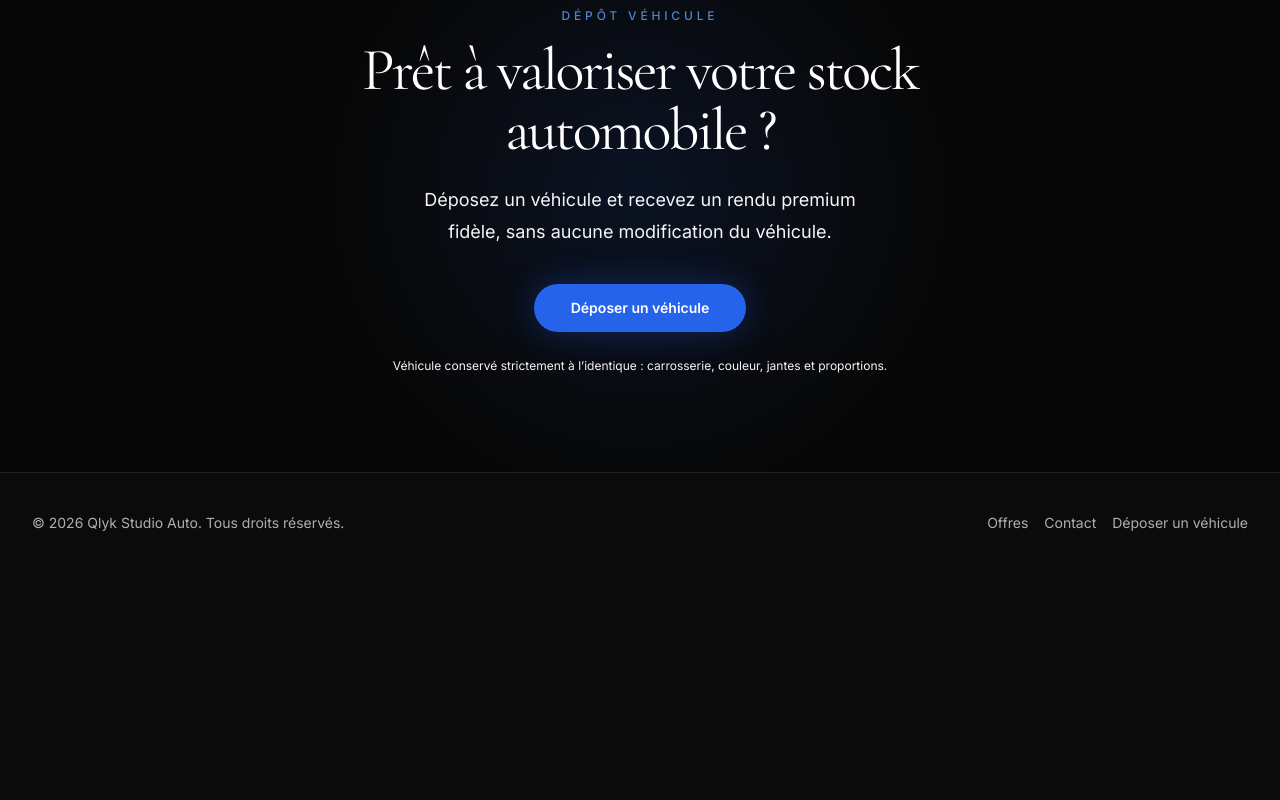
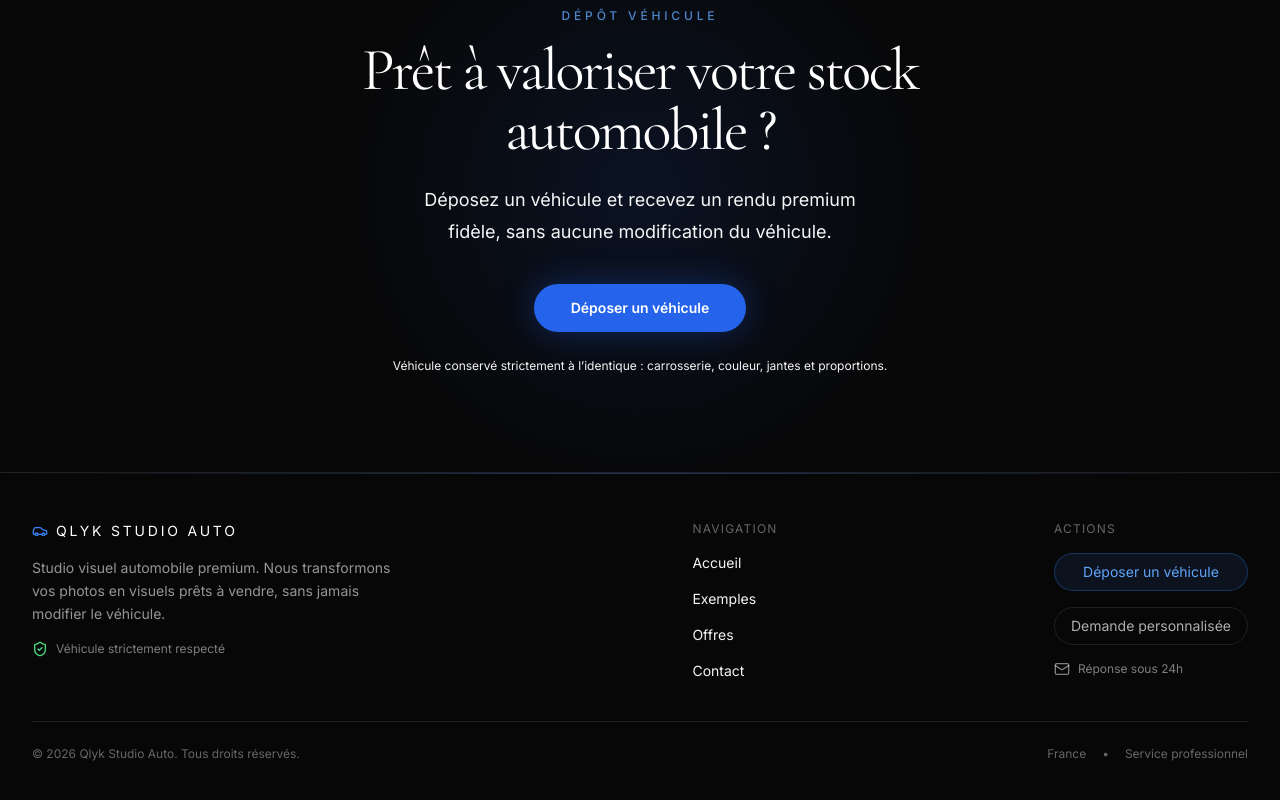
Before and after one commit to arnaudcrestey/qlyk-studio-auto, a Next.js app: page / in a window 1280 px wide. Shown: the part 2840-3640 px from the top of the page. Before the commit the page ends 3413 px from the top, so only its background shows below. Built offline with nearby package versions, Linux system fonts and the light colour scheme.

Commit message:
Update site-footer.tsx

```diff
--- a/components/site-footer.tsx
+++ b/components/site-footer.tsx
@@ -1,20 +1,91 @@
 import Link from 'next/link';
+import { Mail, ShieldCheck, Car } from 'lucide-react';
 
 export function SiteFooter() {
   return (
-    <footer className="border-t border-technical/70 py-10">
-      <div className="container-premium flex flex-col items-center justify-between gap-4 text-center text-sm text-foreground/70 md:flex-row md:text-left">
-        <p>© {new Date().getFullYear()} Qlyk Studio Auto. Tous droits réservés.</p>
-        <div className="flex flex-wrap items-center justify-center gap-4">
-          <Link href="/offres" className="hover:text-white">
+    <footer className="relative border-t border-white/10 bg-[#070707]">
+      {/* Glow subtil premium */}
+      <div className="pointer-events-none absolute inset-x-0 top-0 h-px bg-gradient-to-r from-transparent via-blue-500/40 to-transparent" />
+
+      <div className="container-premium py-12">
+        <div className="flex flex-col gap-10 md:flex-row md:items-start md:justify-between">
+
+          {/* Bloc marque */}
+          <div className="max-w-sm space-y-4">
+            <div className="flex items-center gap-2 text-white">
+              <Car className="h-4 w-4 text-blue-500" />
+              <span className="text-sm tracking-[0.2em] uppercase">
+                Qlyk Studio Auto
+              </span>
+            </div>
+
+            <p className="text-sm leading-relaxed text-foreground/60">
+              Studio visuel automobile premium.
+              Nous transformons vos photos en visuels prêts à vendre, sans jamais modifier le véhicule.
+            </p>
+
+            <div className="flex items-center gap-2 text-xs text-foreground/50">
+              <ShieldCheck className="h-4 w-4 text-green-400" />
+              Véhicule strictement respecté
+            </div>
+          </div>
+
+          {/* Navigation */}
+          <div className="flex flex-col gap-4 text-sm">
+            <span className="text-xs uppercase tracking-widest text-foreground/40">
+              Navigation
+            </span>
+
+            <Link href="/" className="transition hover:text-white">
+              Accueil
+            </Link>
+            <Link href="/exemples" className="transition hover:text-white">
+              Exemples
+            </Link>
+            <Link href="/offres" className="transition hover:text-white">
               Offres
             </Link>
-          <Link href="/contact" className="hover:text-white">
+            <Link href="/contact" className="transition hover:text-white">
               Contact
             </Link>
-          <Link href="/deposer-un-vehicule" className="hover:text-white">
+          </div>
+
+          {/* Actions */}
+          <div className="flex flex-col gap-4 text-sm">
+            <span className="text-xs uppercase tracking-widest text-foreground/40">
+              Actions
+            </span>
+
+            <Link
+              href="/deposer-un-vehicule"
+              className="inline-flex items-center justify-center rounded-full border border-blue-500/30 bg-blue-500/10 px-4 py-2 text-sm text-blue-400 transition hover:bg-blue-500/20 hover:text-white"
+            >
               Déposer un véhicule
             </Link>
+
+            <Link
+              href="/contact"
+              className="inline-flex items-center justify-center rounded-full border border-white/10 px-4 py-2 text-sm text-foreground/70 transition hover:border-white/30 hover:text-white"
+            >
+              Demande personnalisée
+            </Link>
+
+            <div className="flex items-center gap-2 text-xs text-foreground/50">
+              <Mail className="h-4 w-4" />
+              Réponse sous 24h
+            </div>
+          </div>
+        </div>
+
+        {/* Bas footer */}
+        <div className="mt-10 flex flex-col items-center justify-between gap-4 border-t border-white/10 pt-6 text-xs text-foreground/40 md:flex-row">
+          <p>© {new Date().getFullYear()} Qlyk Studio Auto. Tous droits réservés.</p>
+
+          <div className="flex items-center gap-4">
+            <span>France</span>
+            <span>•</span>
+            <span>Service professionnel</span>
+          </div>
         </div>
       </div>
     </footer>
```
Lines whose indentation alone changed are shown as unchanged.
